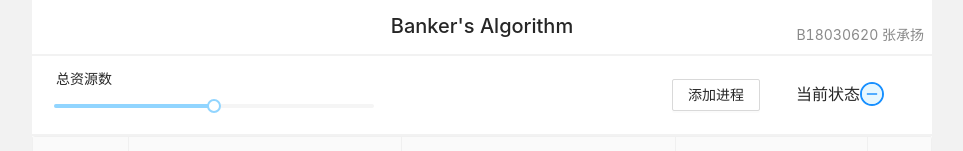
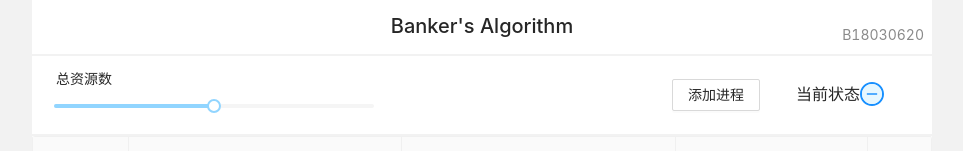
Before and after one commit to dsrkafuu/pouni-banker-algorithm, a React (Vite) app: page / in a window 1280 px wide. Shown: the top 151 px of the page, without its empty margins (158-1121 px from the left). Built offline with nearby package versions, Linux system fonts and the light colour scheme; a web font is replaced by a local one.

Commit message:
chore: archive code

```diff
--- a/src/components/Header.jsx
+++ b/src/components/Header.jsx
@@ -5,7 +5,7 @@ function Header() {
   return (
     <header className={styles.container}>
       <h1 className={styles.title}>Banker&apos;s Algorithm</h1>
-      <span className={styles.author}>B18030620 张承扬</span>
+      <span className={styles.author}>B18030620</span>
     </header>
   );
 }
```
